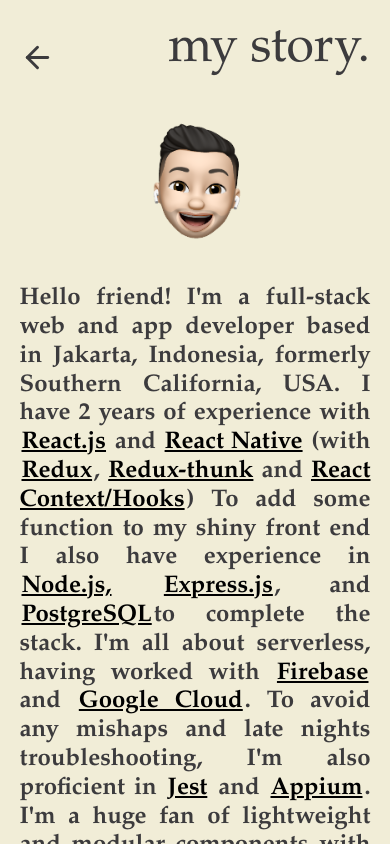
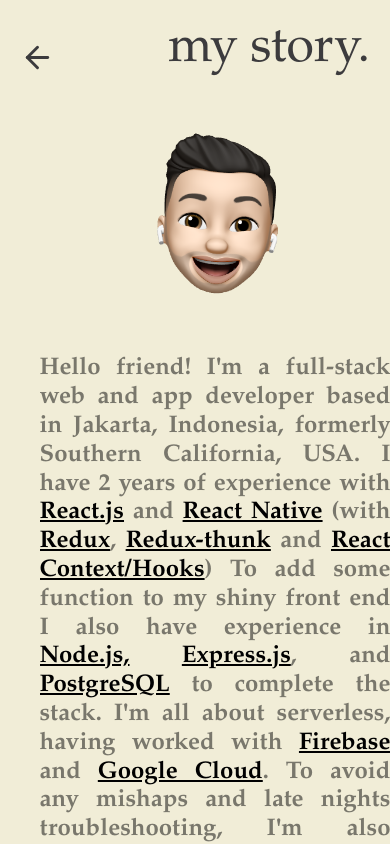
Before and after one commit to skhemnan/portfolio, a React (Create React App) app: page / in a window 390 px wide. Both pictures are taken after a click on the element 33 px from the left and 669 px from the top of the page. Shown: the top 844 px of the page. Built offline with nearby package versions, Linux system fonts and the light colour scheme.

Commit message:
css-changes

```diff
--- a/src/App.css
+++ b/src/App.css
@@ -161,15 +161,14 @@
 }
 
 .skill {
-	font-size: max(1.5vw, 24px);
+	/* font-size: max(1.5vw, 24px); */
+	cursor: pointer;
+	color: black;
 	text-decoration: underline;
-	color: black;
-	padding: 2px
 }
 
 .skill:hover {
-	transform: scale(1.3);
-	transition: all 0.2s;
+	transition: all 0.2s ease-in;
 	animation-direction: alternate;
 }
 
@@ -192,7 +191,6 @@
 	margin-left: 10px;
 	font-weight: 800;
 	text-decoration: underline;
-	color: #3C3B3D
 }
 
 /* About Page */
@@ -200,8 +198,8 @@
 .about-container {
 	max-width: 95vw;
 	min-height: 70vh;
-	padding-right: 20px;
-	padding-left: 20px;
+	padding: 20px;
+	padding-top: 5%;
 	display: flex;
 	justify-content: space-evenly;
 	align-items: center
@@ -212,8 +210,7 @@
 	min-height: 400px;
 	max-height: 80%;
 	align-self: flex-start;
-	margin-top: 30px;
-	margin-right: 30px;
+	margin: 20px;
 	display: flex;
 	flex-direction: column;
 }
@@ -224,6 +221,7 @@
 	font-weight: bold;
 	line-height: 1.2;
 	text-align: justify;
+	color: #79776c
 }
 
 .next-section {
@@ -286,7 +284,6 @@
 	}
 
 .social-link {
-	font-size: 24px;
 	padding: 0;
   margin: 0;
   height: 10px;
--- a/src/components/sections/About.js
+++ b/src/components/sections/About.js
@@ -17,40 +17,40 @@
 				<div class="about-container">
 					<div class="about-section">
 						<p class="about-text">
-							<div style={{width: '100%', height: 'auto', alignItems: 'center', justifyContent: 'center'}}>
-								<img src={hello} style={{maxWidth: '50%', height: 'auto', maxHeight: 'center', marginLeft: '25%'}}/>
+							<div style={{alignItems: 'center'}}>
+								<img src={hello} style={{width: '70%', height: '50%', marginLeft: '15%'}}/>
 							</div>
 						{/* <p class="icon"><FiUserPlus/></p> */}
 							Hello friend! I'm a full-stack web and app developer based in Jakarta, Indonesia, formerly Southern California, USA.
 							I have 2 years of experience with <a class="skill">React.js</a> and <a class="skill">React Native</a> (with <a class="skill">Redux</a>, <a class="skill">Redux-thunk</a> and <a class="skill">React Context/Hooks</a>) To add some function to my shiny front end I also have experience in <a class="skill">Node.js,</a> <a class="skill">Express.js</a>, and <a class="skill">PostgreSQL</a>
-							to complete the stack. I'm all about serverless, having worked with <a class="skill">Firebase</a> and <a class="skill">Google Cloud</a>. To avoid any mishaps and late nights troubleshooting, I'm also proficient in <a class="skill">Jest</a> and <a class="skill">Appium</a>.
+							{' '}to complete the stack. I'm all about serverless, having worked with <a class="skill">Firebase</a> and <a class="skill">Google Cloud</a>. To avoid any mishaps and late nights troubleshooting, I'm also proficient in <a class="skill">Jest</a> and <a class="skill">Appium</a>.
 							I'm a huge fan of lightweight and modular components with functional design in mind. I also have a pension for writing automations and workflows with <a class="skill">Bash</a> and <a class="skill">Git</a> that make my job easier.
 						</p>
 					</div>
 					<div class='about-section'>
 						<p class='about-text' id='about-work'>
-							I'm currently a full stack software engineer at <a class="social-link" href={'https://techcrunch.com/2021/02/03/gajigesa-a-fintech-startup-serving-underbanked-indonesian-workers-raises-2-5-million-seed-round/'}>GajiGesa</a>, a startup dedicated to bringing financial and employee wellness to 60% of Indonesia's workforce.
-							<div style={{width: '100%', height: 'auto', padding: 10, alignItems: 'center', justifyContent: 'center'}}>
-								<img src={'https://techcrunch.com/wp-content/uploads/2021/02/GajiGesa_Team_Photos_New.jpeg?w=1390&crop=1'} style={{maxWidth: '80%', height: 'auto', maxHeight: 'center', marginLeft: '10%'}}/>
+							I'm currently a full stack software engineer at <a class="skill" href={'https://techcrunch.com/2021/02/03/gajigesa-a-fintech-startup-serving-underbanked-indonesian-workers-raises-2-5-million-seed-round/'}>GajiGesa</a>, a startup dedicated to bringing financial and employee wellness to 60% of Indonesia's workforce.
+							<div style={{width: '100%', height: '70%', padding: 10, alignItems: 'center', justifyContent: 'center'}}>
+								<img src={'https://techcrunch.com/wp-content/uploads/2021/02/GajiGesa_Team_Photos_New.jpeg?w=1390&crop=1'} style={{maxWidth: '95%', height: 'auto',}}/>
 							</div>
 							At GajiGesa, my tasks include but are not limited to building employer back end infrastructure for clients,
-							and contributing to the development, maintenance and improvement of our React Native apps, <a class="social-link" href={'https://play.google.com/store/apps/details?id=com.gajitimnative'}>GajiTim</a> and <a class="social-link" href={'https://play.google.com/store/apps/details?id=com.gajigesanative'}>GajiGesa</a>.
-							Prior to that, I worked as a data analyst at <a class="social-link" href={'http://www.bitvore.com'}>Bitvore</a>,
+							and contributing to the development, maintenance and improvement of our React Native apps, <a class="skill" href={'https://play.google.com/store/apps/details?id=com.gajitimnative'}>GajiTim</a> and <a class="skill" href={'https://play.google.com/store/apps/details?id=com.gajigesanative'}>GajiGesa</a>.
+							Prior to that, I worked as a data analyst at <a class="skill" href={'http://www.bitvore.com'}>Bitvore</a>,
 							{/* <a class="icon" id="check"><FiCheckCircle/></a>  */}
-							an AI Fintech Startup based in California, dedicated to providing business insight from unstructured data.
+							{' '}an AI Fintech Startup based in California, dedicated to providing business insight from unstructured data.
 							where I wrote server-side Javascript for collecting and analyzing customer data for sentiment analysis that influenced our machine learning model. This in turn increased productivity and efficiency of the sales and product team.
 						</p>
 					</div>
 					<div class='about-section'>
 						<p class='about-text'>
-							I attribute my acquired skillset to my curiosity to solve everyday problems. My personal project <a class="social-link" href={'http://google.com'}>Filtable</a> (<a class="skill" href={'https://github.com/skhemnan/filtable'}>Repo</a>),
+							I attribute my acquired skillset to my curiosity to solve everyday problems. My personal project <a class="skill" href={'http://google.com'}>Filtable</a> (<a class="skill" href={'https://github.com/skhemnan/filtable'}>Repo</a>),
 							a simple REST API to CSV converter,
 							{/* <p class="icon"><FiArchive/></p> */}
-							fulfilled a particular need for gathering valuable customer data. I sought to solve problems in my personal life as well. I built <a class="social-link" href={'https://github.com/skhemnan/tmdb_scraper'}>TMDb Scraper</a>
-							to find and rank the top 10 movies that I've seen in my life, and <a class="social-link" href={'http://skhemnan.github.io/visitr'}>Visitr</a> (<a class="skill" href={"https://github.com/skhemnan/visitr"}>Repo</a>) to quickly find out what I should pack in my suitcase based on my destination's weather. I'm always looking
+							fulfilled a particular need for gathering valuable customer data. I sought to solve problems in my personal life as well. I built <a class="skill" href={'https://github.com/skhemnan/tmdb_scraper'}>TMDb Scraper</a>
+							{' '}to find and rank the top 10 movies that I've seen in my life, and <a class="skill" href={'http://skhemnan.github.io/visitr'}>Visitr</a> (<a class="skill" href={"https://github.com/skhemnan/visitr"}>Repo</a>) to quickly find out what I should pack in my suitcase based on my destination's weather. I'm always looking
 							for a challenge and collaborative team that puts learning and growth first. When I'm not coding, you can find me watching Marvel movies, eating a Chipotle burrito, or staying up late at night watching tech conferences from around the world. I'd love to chat! Browse my socials by clicking the links below or send me an email anytime!
 							<div style={{width: '100%', height: 'auto', padding: 10, alignItems: 'center', justifyContent: 'center'}}>
-								<img src={ironman} style={{maxWidth: '80%', height: 'auto', maxHeight: 'center', marginLeft: '10%'}}/>
+								<img src={ironman} style={{maxWidth: '95%', height: 'auto', maxHeight: 'center'}}/>
 							</div>
 						</p>
 					</div>
```
Also changed, not shown: 1 other file (tests, documents, lock files or other folders).
